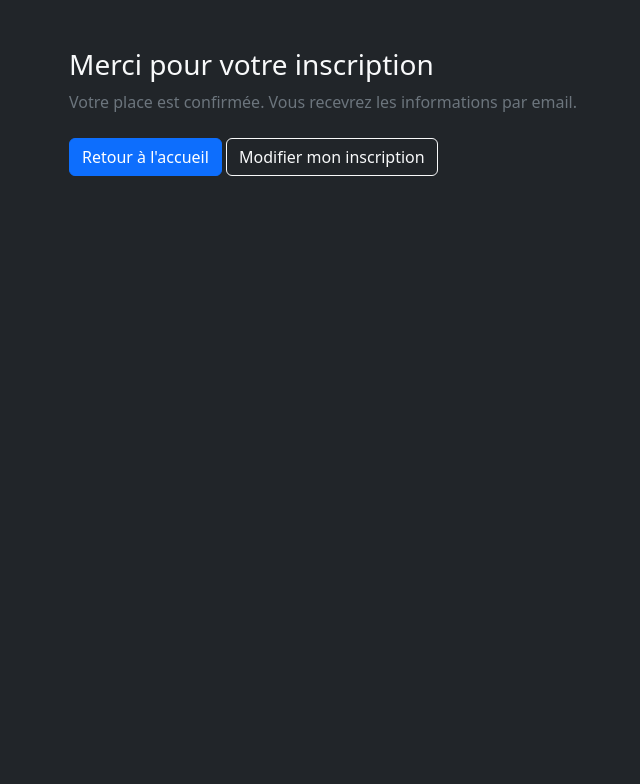
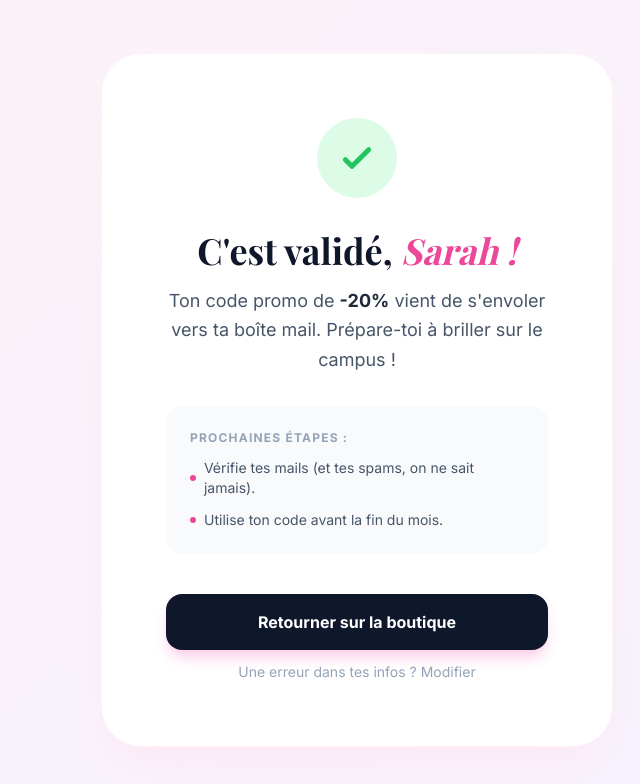
Before and after one commit to manon-wq/danse-sarah, a plain HTML site: page merci.html in a window 1280 px wide. Shown: the whole page, without its empty margins (283-923 px from the left). Drawn offline with nearby package versions, Linux system fonts and the light colour scheme; a web font is replaced by a local one.

Commit message:
Update merci.html

```diff
--- a/merci.html
+++ b/merci.html
@@ -1,35 +1,66 @@
-<!doctype html>
+<!DOCTYPE html>
 <html lang="fr">
 <head>
-<meta charset="utf-8">
-<title>Merci</title>
-<link href="https://cdn.jsdelivr.net/npm/bootstrap@5.3.3/dist/css/bootstrap.min.css" rel="stylesheet">
+    <meta charset="UTF-8">
+    <meta name="viewport" content="width=device-width, initial-scale=1.0">
+    <title>Bienvenue dans la troupe | DanseLab</title>
+    <script src="https://cdn.tailwindcss.com"></script>
+    <link href="https://fonts.googleapis.com/css2?family=Inter:wght@400;600;700&family=Playfair+Display:ital,wght@0,700;1,700&display=swap" rel="stylesheet">
+    <style>
+        body { font-family: 'Inter', sans-serif; }
+        .serif { font-family: 'Playfair Display', serif; }
+        .gradient-bg { background: linear-gradient(135deg, #fdf2f8 0%, #f5f3ff 100%); }
+        .checkmark-bounce { animation: bounce 2s infinite; }
+        @keyframes bounce {
+            0%, 20%, 50%, 80%, 100% {transform: translateY(0);}
+            40% {transform: translateY(-10px);}
+            60% {transform: translateY(-5px);}
+        }
+    </style>
 </head>
+<body class="gradient-bg min-h-screen flex items-center justify-center p-6">
 
+    <div class="bg-white w-full max-w-lg rounded-[2.5rem] shadow-2xl shadow-pink-100 p-10 md:p-16 text-center border border-pink-50">
 
-<body class="bg-dark text-light">
+        <div class="mb-8 flex justify-center">
+            <div class="w-20 h-20 bg-green-100 rounded-full flex items-center justify-center text-green-500 checkmark-bounce">
+                <svg class="w-10 h-10" fill="none" stroke="currentColor" viewBox="0 0 24 24">
+                    <path stroke-linecap="round" stroke-linejoin="round" stroke-width="3" d="M5 13l4 4L19 7"></path>
+                </svg>
+            </div>
+        </div>
 
+        <h1 class="serif text-4xl text-slate-900 mb-4">C'est validé, <span class="italic text-pink-500">Sarah !</span></h1>
 
-<div class="container py-5" style="max-width:600px">
+        <p class="text-slate-600 text-lg mb-8 leading-relaxed">
+            Ton code promo de <span class="font-bold text-slate-800">-20%</span> vient de s'envoler vers ta boîte mail.
+            Prépare-toi à briller sur le campus !
+        </p>
 
+        <div class="bg-slate-50 rounded-2xl p-6 mb-10 text-left">
+            <h2 class="text-xs font-bold uppercase tracking-widest text-slate-400 mb-3">Prochaines étapes :</h2>
+            <ul class="space-y-3 text-sm text-slate-600">
+                <li class="flex items-center gap-2">
+                    <div class="w-1.5 h-1.5 bg-pink-500 rounded-full"></div>
+                    Vérifie tes mails (et tes spams, on ne sait jamais).
+                </li>
+                <li class="flex items-center gap-2">
+                    <div class="w-1.5 h-1.5 bg-pink-500 rounded-full"></div>
+                    Utilise ton code avant la fin du mois.
+                </li>
+            </ul>
+        </div>
 
-<h1 class="h3">Merci pour votre inscription</h1>
+        <div class="flex flex-col gap-3">
+            <a href="index.html" class="w-full py-4 bg-slate-900 text-white font-bold rounded-2xl hover:bg-pink-600 transition-all shadow-lg shadow-pink-200">
+                Retourner sur la boutique
+            </a>
+            <a href="formulaire.html" class="text-sm text-slate-400 hover:text-pink-500 transition-colors">
+                Une erreur dans tes infos ? Modifier
+            </a>
+        </div>
 
-
-<p class="text-secondary">
-Votre place est confirmée.
-Vous recevrez les informations par email.
-</p>
-
-
-<div class="mt-4">
-<a class="btn btn-primary" href="index.html">Retour à l'accueil</a>
-<a class="btn btn-outline-light" href="formulaire.html">Modifier mon inscription</a>
-</div>
-
-
-</div>
-
+    </div>
 
 </body>
 </html>
```
